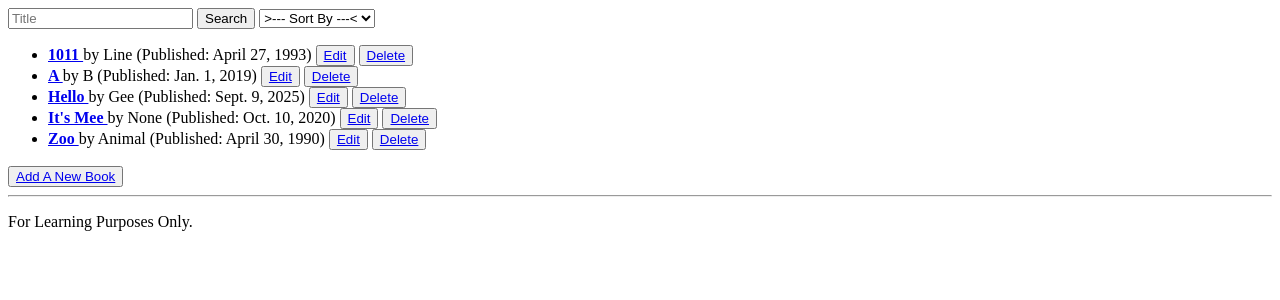
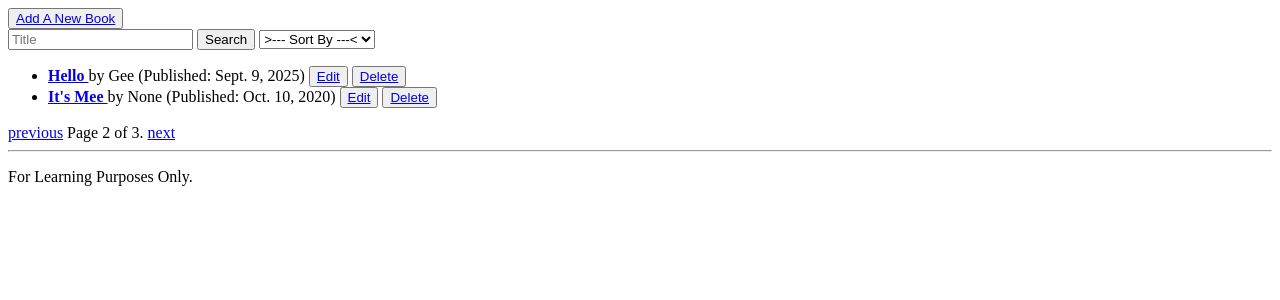
Before and after one commit to chiranuvathn/django-library, a Django app: page /books/?page=2 in a window 1280 px wide. Shown: the part 82-382 px from the top of the page. Run offline with Django 5.2, Linux system fonts and the light colour scheme; data comes from the database, SQL or seed files in the repository.

Commit message:
- add pagination feature to the 'book_list' view

```diff
--- a/web_pages/templates/pages/book_list.html
+++ b/web_pages/templates/pages/book_list.html
@@ -4,6 +4,7 @@
 
 {% block content %}
 <div class="content-search-bar">
+    <button type="button"><a href="{% url 'add_book' %}">Add A New Book</a></button>
     <form method="get">
         {% csrf_token %}
         <input type="text" placeholder="Title" name="title">
@@ -20,7 +21,7 @@
 
 <div class="content-book-list">
     <ul>
-        {% for book in books%}
+        {% for book in page_obj%}
             <li>
                 <strong>
                     <!-- refer to 'book' object in 'book_detail' view-->
@@ -38,7 +39,21 @@
             <p>No Books Available</p>
         {% endfor %}
     </ul>
+</div>
 
-    <button type="button"><a href="{% url 'add_book' %}">Add A New Book</a></button>
+<div class="paginaiton">
+    <span class="step-links">
+        {% if page_obj.has_previous %}
+            <a href="?page={{ page_obj.previous_page_number }}">previous</a>
+        {% endif %}
+
+        <span class="current">
+          Page {{ page_obj.number }} of {{  page_obj.paginator.num_pages }}.
+        </span>
+
+        {% if page_obj.has_next %}
+            <a href="?page={{ page_obj.next_page_number }}">next</a>
+        {% endif %}
+    </span>
 </div>
 {% endblock %}
--- a/web_pages/views.py
+++ b/web_pages/views.py
@@ -1,3 +1,4 @@
+from django.core.paginator import Paginator
 from django.http import HttpResponse
 from django.shortcuts import render, redirect, get_object_or_404
 
@@ -8,13 +9,15 @@ def homepage(request):
     return HttpResponse('Welcome to the Library!')
 
 def book_list(request):
+    books = Book.objects.all()
+
+    # filtering
     title = request.GET.get('title')
-
-    books = Book.objects.all()
 
     if title:
         books = books.filter(title__icontains=title)
 
+    # sorting
     valid_sort_options = ['title', 'author', 'published_date']
     sort_by = request.GET.get('sort_option')
 
@@ -23,7 +26,13 @@ def book_list(request):
 
     books = books.order_by(sort_by)
 
-    context = {'books': books}
+    # paginator
+    paginator = Paginator(books, 2)
+
+    page_number = request.GET.get('page')
+    page_obj = paginator.get_page(page_number)
+
+    context = {'page_obj': page_obj}
 
     return render(request, 'pages/book_list.html', context)
 
```
